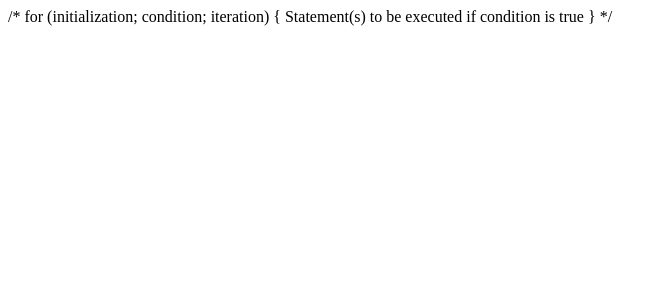
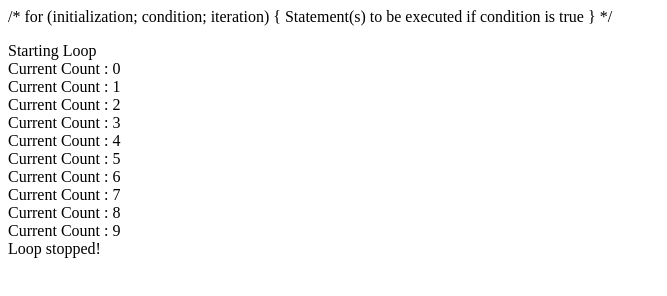
Before and after one commit to Kipngenocodes/Javascript, a plain HTML site: page forloop.html in a window 1280 px wide. Shown: the whole page, without its empty margins (0-667 px from the left). Drawn offline with Linux system fonts and the light colour scheme.

Commit message:
updating for loop

```diff
--- a/forloop.html
+++ b/forloop.html
@@ -3,3 +3,20 @@ for (initialization; condition; iteration) {
     Statement(s) to be executed if condition is true
  }
  */
+ <html>
+<head>
+    <title> JavaScript - for loop </title>
+</head>
+<body>
+    <p id = "output"> </p>
+    <script>
+        const output = document.getElementById("output");
+        output.innerHTML = "Starting Loop <br>";
+        let count;
+        for (let count = 0; count < 10; count++) {
+            output.innerHTML += "Current Count : " + count + "<br/>";
+        }
+        output.innerHTML += "Loop stopped!";
+    </script>
+</body>
+</html>
```
